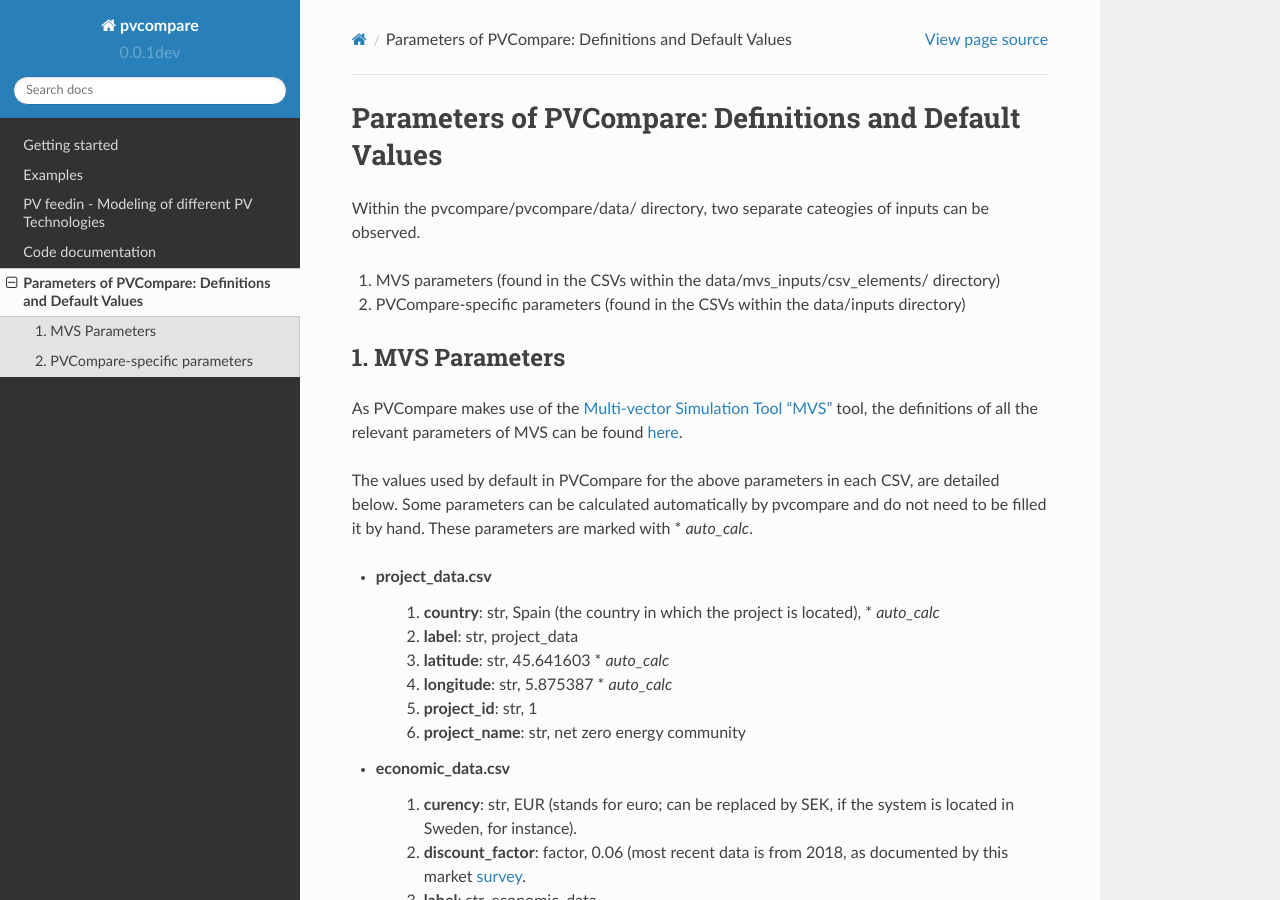
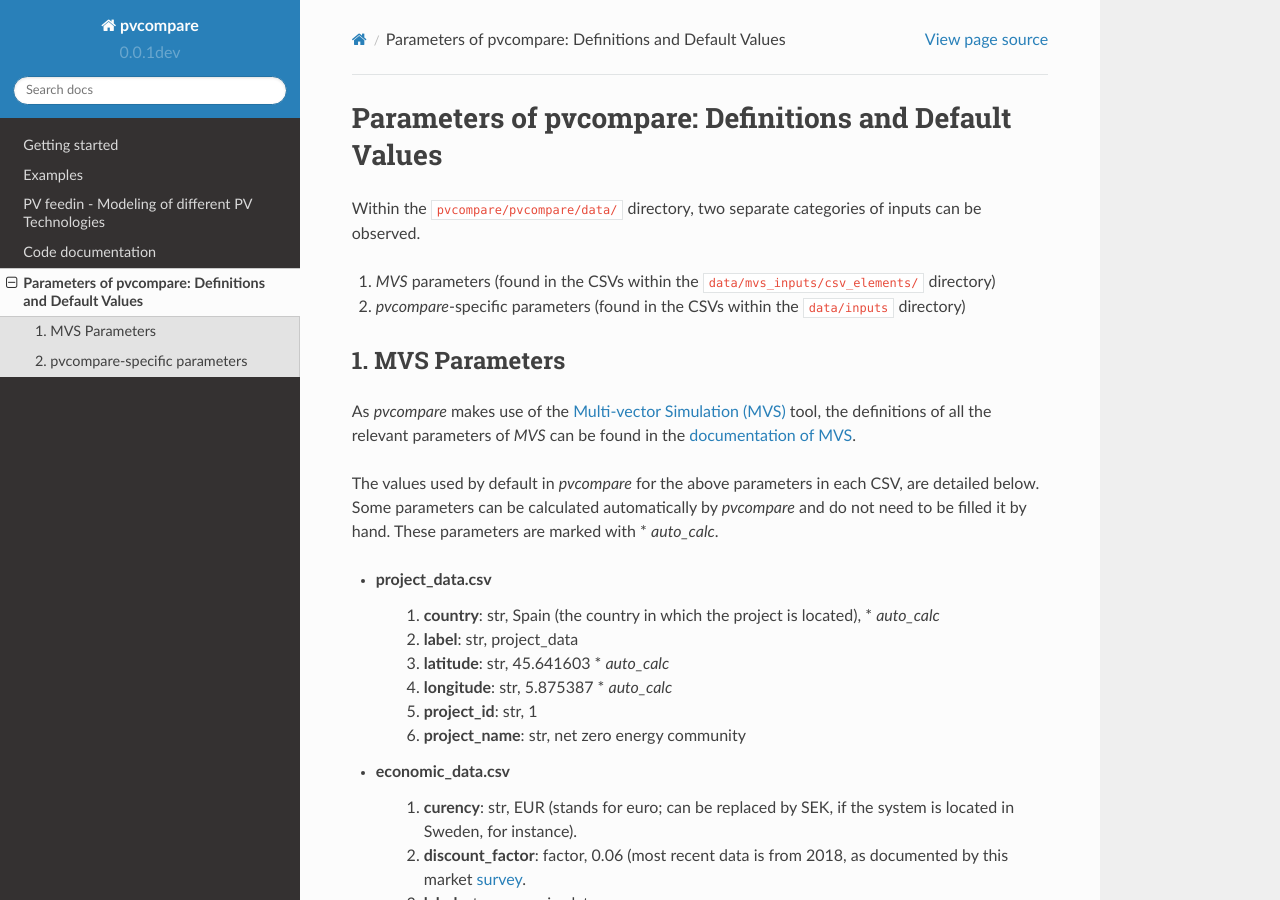
Before and after one commit to greco-project/pvcompare, a Sphinx documentation site: the page built from docs/parameters.rst, in a window 1280 px wide and 900 px high. Built offline with Sphinx 7.4.7 and the Read the Docs theme 2.0.0, drawn with Linux system fonts in a browser that asks for light colours; formulas are drawn with MathJax 3; some of the changed text lies outside the part shown.

Commit message:
Minor changes (visualisation) and typos, references

```diff
--- a/docs/parameters.rst
+++ b/docs/parameters.rst
@@ -1,21 +1,21 @@
 =========================================================
-Parameters of PVCompare: Definitions and Default Values
+Parameters of pvcompare: Definitions and Default Values
 =========================================================
 
-Within the pvcompare/pvcompare/data/ directory, two separate cateogies of inputs can be observed.
+Within the ``pvcompare/pvcompare/data/`` directory, two separate categories of inputs can be observed.
 
-1. MVS parameters (found in the CSVs within the data/mvs_inputs/csv_elements/ directory)
-2. PVCompare-specific parameters (found in the CSVs within the data/inputs directory)
+1. *MVS* parameters (found in the CSVs within the ``data/mvs_inputs/csv_elements/`` directory)
+2. *pvcompare*-specific parameters (found in the CSVs within the ``data/inputs`` directory)
 
 ------------------
 1. MVS Parameters
 ------------------
 
-As PVCompare makes use of the `Multi-vector Simulation Tool "MVS" <https://github.com/rl-institut/mvs_eland>`_ tool, the definitions of all the
-relevant parameters of MVS can be found `here <https://mvs-eland.readthedocs.io/en/latest/MVS_parameters.html>`_.
+As *pvcompare* makes use of the `Multi-vector Simulation (MVS) <https://github.com/rl-institut/mvs_eland>`_ tool, the definitions of all the
+relevant parameters of *MVS* can be found in the `documentation of MVS <https://mvs-eland.readthedocs.io/en/latest/MVS_parameters.html>`_.
 
-The values used by default in PVCompare for the above parameters in each CSV, are detailed below.
-Some parameters can be calculated automatically by pvcompare and do not need to be filled it by hand. These parameters are marked with * *auto_calc*.
+The values used by default in *pvcompare* for the above parameters in each CSV, are detailed below.
+Some parameters can be calculated automatically by *pvcompare* and do not need to be filled it by hand. These parameters are marked with * *auto_calc*.
 
 * project_data.csv
     1. **country**: str, Spain (the country in which the project is located), * *auto_calc*
@@ -228,8 +228,8 @@ The following list will give a brief introduction into the description of the cs
     2. **quality_grade**: float, scale-down factor to determine the COP of a real machine, default: heat pump: 0.2, chiller 0.25 (tests were made with monitored data from the GRECO project, reference follows)
     3. **room_temperature**: float, mean temperature of the room that is heated/cooled, will be adapted with issue #59
     4. **start_temperature**: float, temperature at which the heating/cooling period starts, default: heating 17 °C (`Reference <https://www.hotmaps-project.eu/wp-content/uploads/2018/03/D2.3-Hotmaps_for-upload_revised-final_.pdf>`_)
-    5. **factor_icing**: float or None, COP reduction caused by icing, only for `mode` 'heat_pump', default: None
-    6. **temp_threshold_icing**: float or None, Temperature below which icing occurs, only for `mode` 'heat_pump', default: None
+    5. **factor_icing**: float or None, COP reduction caused by icing, only for ``mode`` 'heat_pump', default: None
+    6. **temp_threshold_icing**: float or None, Temperature below which icing occurs, only for ``mode`` 'heat_pump', default: None
 
 * list_of_workalendar:
     *list of countries for which a python.workalendar [3] exists with the column name "country".*
```
Also changed, not shown: other parts of docs/parameters.rst (+3 -3 lines), README.rst (+4 -4 lines), docs/getting_started.rst (+4 -5 lines), docs/pv_feedin.rst (+34 -35 lines).
